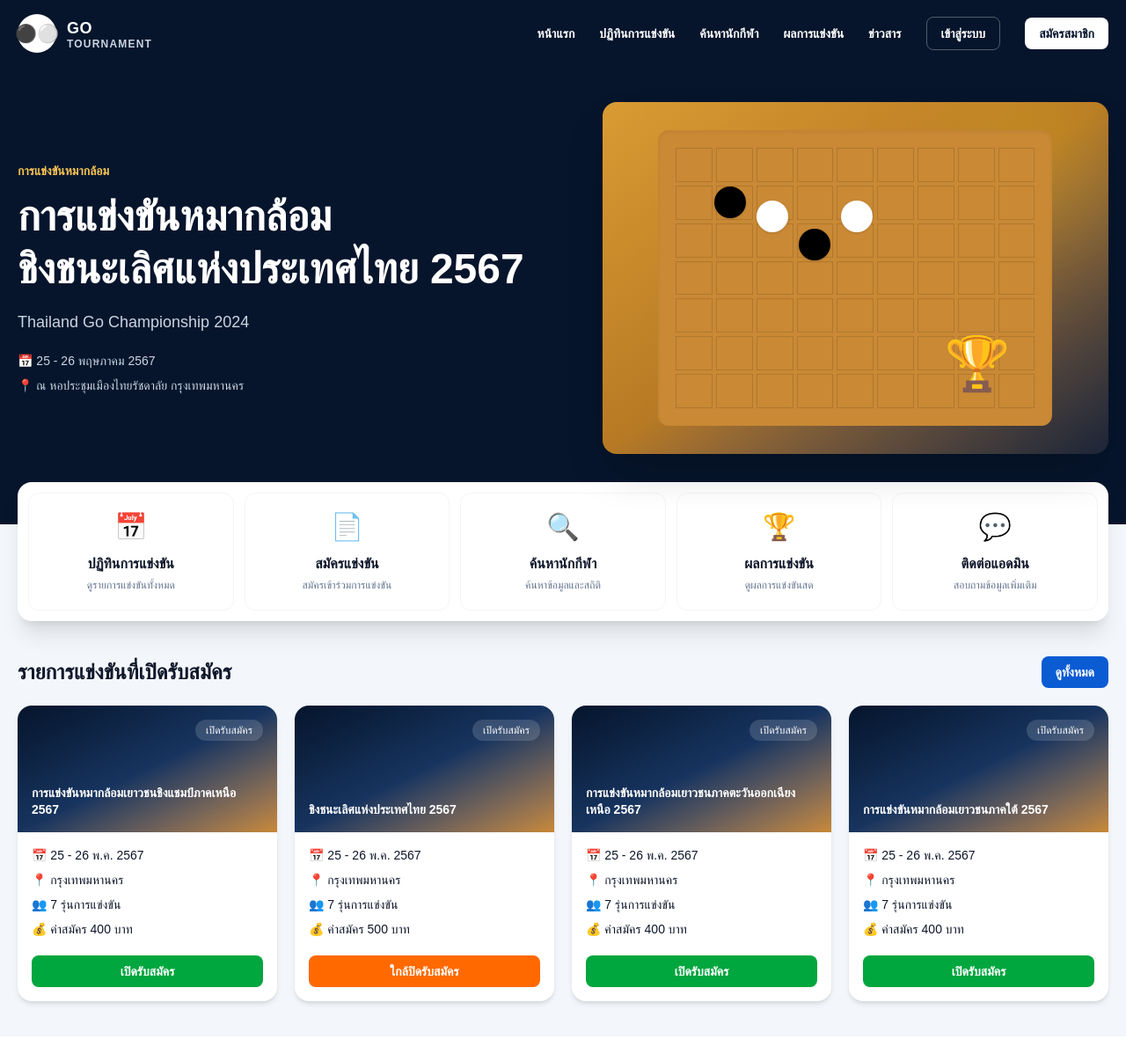
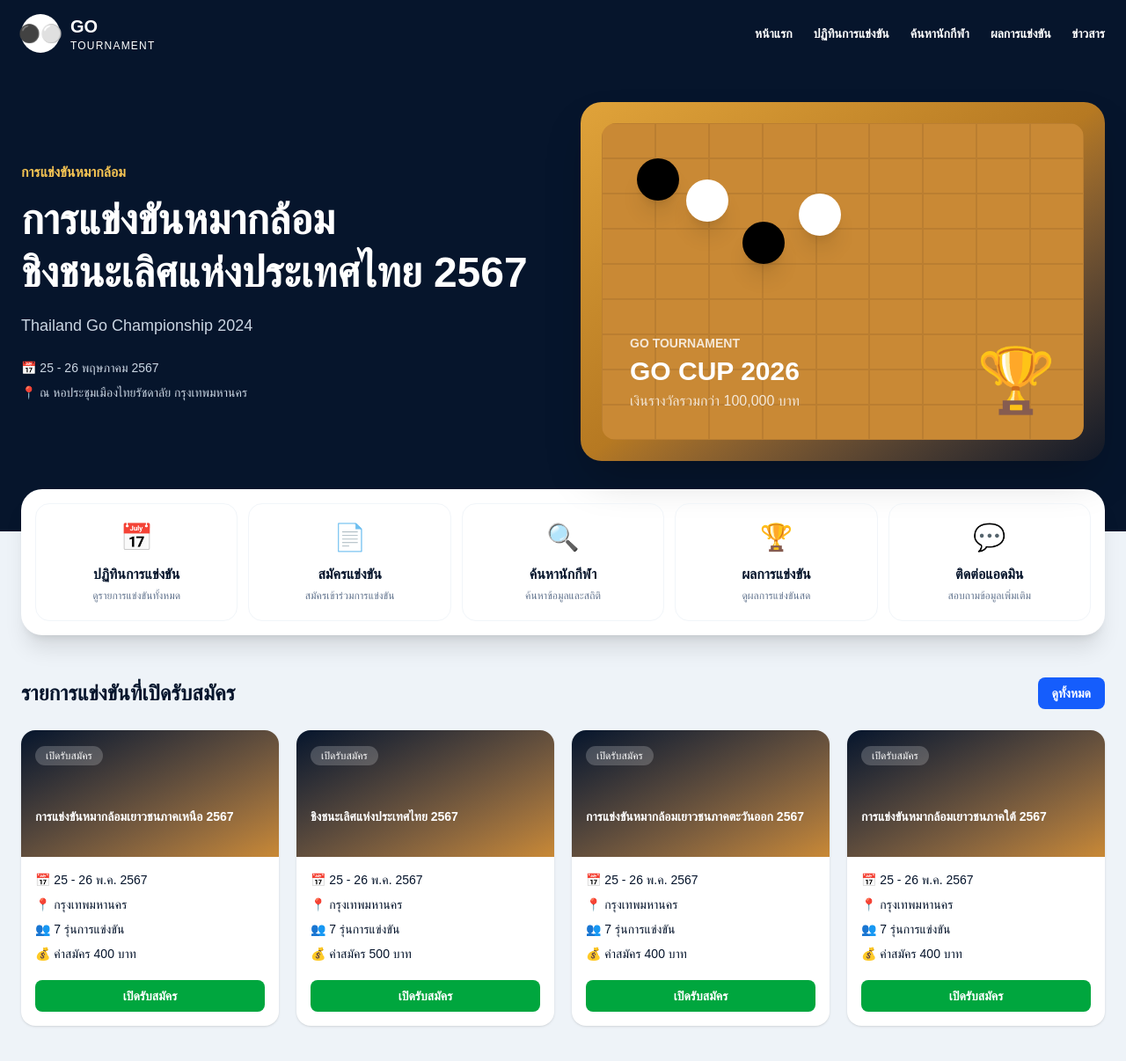
Before and after one commit to sawitree2168-sys/go-competition, a Next.js app: page / in a window 1280 px wide. Shown: the top 1206 px of the page at 88% size. Before the commit the page ends 1178 px from the top, so only its background shows below. Built offline with nearby package versions, Linux system fonts and the light colour scheme.

Commit message:
add poster style homepage

```diff
--- a/app/page.tsx
+++ b/app/page.tsx
@@ -1,59 +1,36 @@
 export default function Home() {
-  const menuItems = [
-    { icon: "📅", title: "ปฏิทินการแข่งขัน", desc: "ดูรายการแข่งขันทั้งหมด" },
-    { icon: "📄", title: "สมัครแข่งขัน", desc: "สมัครเข้าร่วมการแข่งขัน" },
-    { icon: "🔍", title: "ค้นหานักกีฬา", desc: "ค้นหาข้อมูลและสถิติ" },
-    { icon: "🏆", title: "ผลการแข่งขัน", desc: "ดูผลการแข่งขันสด" },
-    { icon: "💬", title: "ติดต่อแอดมิน", desc: "สอบถามข้อมูลเพิ่มเติม" },
-  ];
-
-  const events = [
-    "การแข่งขันหมากล้อมเยาวชนชิงแชมป์ภาคเหนือ 2567",
-    "ชิงชนะเลิศแห่งประเทศไทย 2567",
-    "การแข่งขันหมากล้อมเยาวชนภาคตะวันออกเฉียงเหนือ 2567",
-    "การแข่งขันหมากล้อมเยาวชนภาคใต้ 2567",
-  ];
-
   return (
-    <main className="min-h-screen bg-[#f3f7fb] text-[#0f172a]">
+    <main className="min-h-screen bg-[#eef3f8] text-[#06152c]">
       <header className="bg-[#06152c] text-white">
-        <div className="mx-auto flex max-w-7xl items-center justify-between px-5 py-4">
+        <div className="mx-auto flex max-w-7xl items-center justify-between px-6 py-4">
           <div className="flex items-center gap-3">
-            <div className="flex h-11 w-11 items-center justify-center rounded-full bg-white shadow">
-              <span className="text-xl">⚫⚪</span>
+            <div className="flex h-11 w-11 items-center justify-center rounded-full bg-white text-xl">
+              ⚫⚪
             </div>
-            <div>
-              <div className="text-lg font-extrabold tracking-wide">GO</div>
-              <div className="-mt-1 text-xs font-semibold tracking-widest text-slate-300">
-                TOURNAMENT
-              </div>
+            <div className="leading-tight">
+              <div className="text-xl font-extrabold">GO</div>
+              <div className="text-xs tracking-widest">TOURNAMENT</div>
             </div>
           </div>
 
-          <nav className="hidden items-center gap-7 text-sm font-semibold md:flex">
-            <a>หน้าแรก</a>
-            <a>ปฏิทินการแข่งขัน</a>
-            <a>ค้นหานักกีฬา</a>
-            <a>ผลการแข่งขัน</a>
-            <a>ข่าวสาร</a>
-            <button className="rounded-lg border border-white/30 px-4 py-2">
-              เข้าสู่ระบบ
-            </button>
-            <button className="rounded-lg bg-white px-4 py-2 text-[#06152c]">
-              สมัครสมาชิก
-            </button>
+          <nav className="hidden gap-6 text-sm font-bold md:flex">
+            <span>หน้าแรก</span>
+            <span>ปฏิทินการแข่งขัน</span>
+            <span>ค้นหานักกีฬา</span>
+            <span>ผลการแข่งขัน</span>
+            <span>ข่าวสาร</span>
           </nav>
         </div>
       </header>
 
-      <section className="bg-[#06152c]">
-        <div className="mx-auto grid max-w-7xl gap-8 px-5 pb-20 pt-10 md:grid-cols-[1.1fr_1fr] md:items-center">
+      <section className="bg-[#06152c] px-6 pb-20 pt-10 text-white">
+        <div className="mx-auto grid max-w-7xl gap-10 md:grid-cols-2 md:items-center">
           <div>
-            <p className="mb-3 text-sm font-semibold text-[#f6c453]">
+            <p className="mb-3 font-bold text-[#f6c453]">
               การแข่งขันหมากล้อม
             </p>
 
-            <h1 className="text-4xl font-extrabold leading-tight text-white md:text-5xl">
+            <h1 className="text-4xl font-extrabold leading-tight md:text-5xl">
               การแข่งขันหมากล้อม
               <br />
               ชิงชนะเลิศแห่งประเทศไทย 2567
@@ -63,70 +40,90 @@ export default function Home() {
               Thailand Go Championship 2024
             </p>
 
-            <div className="mt-5 space-y-2 text-sm text-slate-300">
+            <div className="mt-6 space-y-2 text-sm text-slate-300">
               <p>📅 25 - 26 พฤษภาคม 2567</p>
               <p>📍 ณ หอประชุมเมืองไทยรัชดาลัย กรุงเทพมหานคร</p>
             </div>
           </div>
 
-          <div className="relative overflow-hidden rounded-2xl bg-gradient-to-br from-[#d99b32] via-[#b77a24] to-[#1b2437] p-8 shadow-2xl">
-            <div className="absolute right-0 top-0 h-40 w-40 rounded-full bg-yellow-300/20 blur-3xl" />
-            <div className="relative mx-auto aspect-[4/3] max-w-md rounded-xl bg-[#c98935] p-5 shadow-inner">
-              <div className="grid h-full grid-cols-9 grid-rows-7 gap-1 opacity-60">
-                {Array.from({ length: 63 }).map((_, i) => (
-                  <div key={i} className="border border-black/20" />
-                ))}
+          {/* ตัวอย่างโปสเตอร์ */}
+          <div className="rounded-3xl bg-gradient-to-br from-[#e0a33a] via-[#b67922] to-[#111827] p-6 shadow-2xl">
+            <div className="relative h-[360px] overflow-hidden rounded-2xl bg-[#c98935] p-6">
+              <div className="absolute inset-0 opacity-30">
+                <div className="grid h-full grid-cols-9 grid-rows-9">
+                  {Array.from({ length: 81 }).map((_, i) => (
+                    <div key={i} className="border border-black/25" />
+                  ))}
+                </div>
               </div>
-              <div className="absolute left-16 top-16 h-9 w-9 rounded-full bg-black shadow" />
-              <div className="absolute left-28 top-20 h-9 w-9 rounded-full bg-white shadow" />
-              <div className="absolute left-40 top-28 h-9 w-9 rounded-full bg-black shadow" />
-              <div className="absolute left-52 top-20 h-9 w-9 rounded-full bg-white shadow" />
-              <div className="absolute right-12 bottom-10 text-6xl">🏆</div>
+
+              <div className="absolute left-10 top-10 h-12 w-12 rounded-full bg-black shadow-xl" />
+              <div className="absolute left-24 top-16 h-12 w-12 rounded-full bg-white shadow-xl" />
+              <div className="absolute left-40 top-28 h-12 w-12 rounded-full bg-black shadow-xl" />
+              <div className="absolute left-56 top-20 h-12 w-12 rounded-full bg-white shadow-xl" />
+
+              <div className="absolute bottom-8 right-8 text-7xl">🏆</div>
+
+              <div className="absolute bottom-8 left-8">
+                <p className="text-sm font-bold text-white/80">
+                  GO TOURNAMENT
+                </p>
+                <h2 className="mt-1 text-3xl font-extrabold text-white">
+                  GO CUP 2026
+                </h2>
+                <p className="mt-1 text-white/80">
+                  เงินรางวัลรวมกว่า 100,000 บาท
+                </p>
+              </div>
             </div>
           </div>
         </div>
       </section>
 
-      <section className="mx-auto -mt-12 max-w-7xl px-5">
-        <div className="grid grid-cols-2 gap-3 rounded-2xl bg-white p-3 shadow-xl md:grid-cols-5">
-          {menuItems.map((item) => (
+      <section className="mx-auto -mt-12 max-w-7xl px-6">
+        <div className="grid grid-cols-2 gap-3 rounded-3xl bg-white p-4 shadow-xl md:grid-cols-5">
+          {[
+            ["📅", "ปฏิทินการแข่งขัน", "ดูรายการแข่งขันทั้งหมด"],
+            ["📄", "สมัครแข่งขัน", "สมัครเข้าร่วมการแข่งขัน"],
+            ["🔍", "ค้นหานักกีฬา", "ค้นหาข้อมูลและสถิติ"],
+            ["🏆", "ผลการแข่งขัน", "ดูผลการแข่งขันสด"],
+            ["💬", "ติดต่อแอดมิน", "สอบถามข้อมูลเพิ่มเติม"],
+          ].map(([icon, title, desc]) => (
             <div
-              key={item.title}
-              className="rounded-xl border border-slate-100 bg-white p-5 text-center transition hover:-translate-y-1 hover:shadow-lg"
+              key={title}
+              className="rounded-2xl border border-slate-100 p-5 text-center"
             >
-              <div className="text-3xl">{item.icon}</div>
-              <h3 className="mt-3 font-bold">{item.title}</h3>
-              <p className="mt-1 text-xs text-slate-500">{item.desc}</p>
+              <div className="text-3xl">{icon}</div>
+              <h3 className="mt-3 font-extrabold">{title}</h3>
+              <p className="mt-1 text-xs text-slate-500">{desc}</p>
             </div>
           ))}
         </div>
       </section>
 
-      <section className="mx-auto max-w-7xl px-5 py-10">
-        <div className="mb-5 flex items-center justify-between">
+      <section className="mx-auto max-w-7xl px-6 py-12">
+        <div className="mb-6 flex items-center justify-between">
           <h2 className="text-2xl font-extrabold">
             รายการแข่งขันที่เปิดรับสมัคร
           </h2>
-          <button className="rounded-lg bg-[#0b5bd3] px-4 py-2 text-sm font-bold text-white">
+          <button className="rounded-lg bg-blue-600 px-4 py-2 text-sm font-bold text-white">
             ดูทั้งหมด
           </button>
         </div>
 
         <div className="grid gap-5 md:grid-cols-4">
-          {events.map((event, index) => (
-            <article
-              key={event}
-              className="overflow-hidden rounded-2xl bg-white shadow-md"
-            >
-              <div className="relative h-36 bg-gradient-to-br from-[#06152c] via-[#17345f] to-[#c98935] p-4 text-white">
-                <div className="absolute right-4 top-4 rounded-full bg-white/15 px-3 py-1 text-xs">
+          {[
+            "การแข่งขันหมากล้อมเยาวชนภาคเหนือ 2567",
+            "ชิงชนะเลิศแห่งประเทศไทย 2567",
+            "การแข่งขันหมากล้อมเยาวชนภาคตะวันออก 2567",
+            "การแข่งขันหมากล้อมเยาวชนภาคใต้ 2567",
+          ].map((title, index) => (
+            <article key={title} className="overflow-hidden rounded-2xl bg-white shadow">
+              <div className="h-36 bg-gradient-to-br from-[#06152c] to-[#c98935] p-4 text-white">
+                <span className="rounded-full bg-white/20 px-3 py-1 text-xs">
                   เปิดรับสมัคร
-                </div>
-                <div className="absolute bottom-4 left-4 right-4">
-                  <h3 className="text-sm font-extrabold leading-snug">
-                    {event}
-                  </h3>
-                </div>
+                </span>
+                <h3 className="mt-12 text-sm font-extrabold">{title}</h3>
               </div>
 
               <div className="space-y-2 p-4 text-sm">
@@ -135,14 +132,8 @@ export default function Home() {
                 <p>👥 7 รุ่นการแข่งขัน</p>
                 <p>💰 ค่าสมัคร {index === 1 ? "500" : "400"} บาท</p>
 
-                <button
-                  className={`mt-3 w-full rounded-lg py-2 font-bold ${
-                    index === 1
-                      ? "bg-orange-500 text-white"
-                      : "bg-green-600 text-white"
-                  }`}
-                >
-                  {index === 1 ? "ใกล้ปิดรับสมัคร" : "เปิดรับสมัคร"}
+                <button className="mt-3 w-full rounded-lg bg-green-600 py-2 font-bold text-white">
+                  เปิดรับสมัคร
                 </button>
               </div>
             </article>
```
